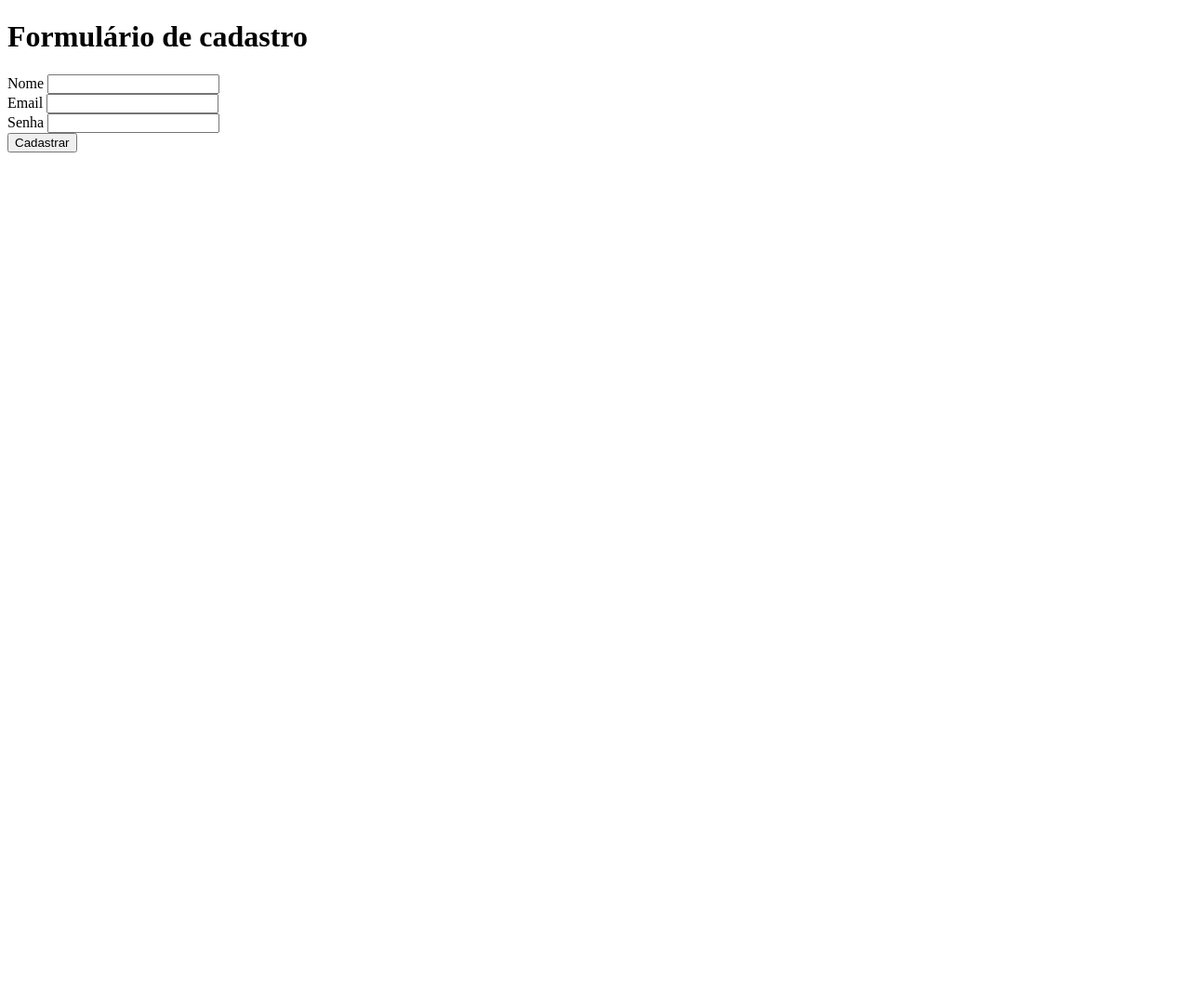
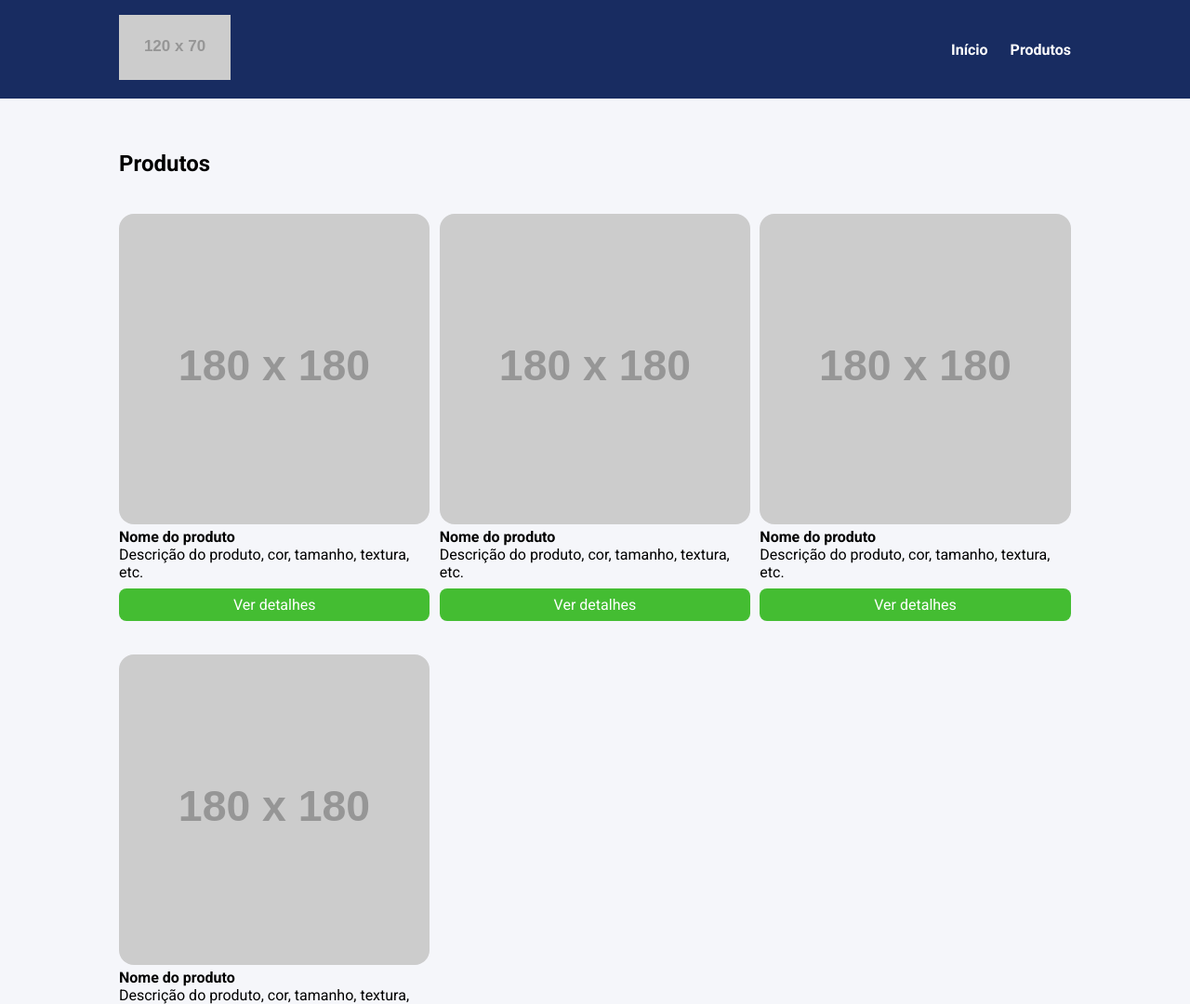
Before and after one commit to Ciganeks/curso_ebac_frontend, a website: page index.html in a window 1280 px wide. Shown: the top 1080 px of the page at 93% size. Before the commit the page ends 800 px from the top, so only its background shows below. Drawn offline with Linux system fonts and the light colour scheme; placeholder pictures from the web are drawn by us.

Commit message:
Adição arquivos

```diff
--- a/index.html
+++ b/index.html
@@ -1,25 +1,80 @@
 <!DOCTYPE html>
-<html lang="pt-br">
+<html lang="pt-BR">
 <head>
     <meta charset="UTF-8">
+    <meta http-equiv="X-UA-Compatible" content="IE=edge">
     <meta name="viewport" content="width=device-width, initial-scale=1.0">
-    <title>Formulário de Cadastro</title>
+    <title>Document</title>
+    <link rel="preconnect" href="https://fonts.googleapis.com">
+    <link rel="preconnect" href="https://fonts.gstatic.com" crossorigin>
+    <link href="https://fonts.googleapis.com/css2?family=Roboto:wght@400;700&display=swap" rel="stylesheet">
+    <link rel="stylesheet" href="./build/styles/main.css">
 </head>
 <body>
-    <h1>Formulário de cadastro</h1>
-    <form>
-        <label for="user">Nome</label>
-        <input id="user" type="text" />
-        <br />
-        <label for="email">Email</label>
-        <input id="email" type="email" />
-        <br />
-        <label for="password">Senha</label>
-        <input id="password" type="password" />
-        <br />
-        <button type="submit">
-            Cadastrar
-        </button>
-    </form>
+    <header>
+        <div class="container">
+            <div class="branding">
+                <img src="https://via.placeholder.com/120x70" />
+            </div>
+            <nav>
+                <ul class="menu">
+                    <li>
+                        <a href="#">Início</a>
+                    </li>
+                    <li>
+                        <a href="#">Produtos</a>
+                    </li>
+                </ul>
+            </nav>
+        </div>
+    </header>
+    <section>
+        <div class="container">
+            <h2>Produtos</h2>
+            <ul class="products">
+                <li class="product-item">
+                    <img src="https://via.placeholder.com/180x180" />
+                    <h4>Nome do produto</h4>
+                    <p>
+                        Descrição do produto, cor, tamanho, textura, etc.
+                    </p>
+                    <a href="#" class="product-button">
+                        Ver detalhes
+                    </a>
+                </li>
+                <li class="product-item">
+                    <img src="https://via.placeholder.com/180x180" />
+                    <h4>Nome do produto</h4>
+                    <p>
+                        Descrição do produto, cor, tamanho, textura, etc.
+                    </p>
+                    <a href="#" class="product-button">
+                        Ver detalhes
+                    </a>
+                </li>
+                <li class="product-item">
+                    <img src="https://via.placeholder.com/180x180" />
+                    <h4>Nome do produto</h4>
+                    <p>
+                        Descrição do produto, cor, tamanho, textura, etc.
+                    </p>
+                    <a href="#" class="product-button">
+                        Ver detalhes
+                    </a>
+                </li>
+                <li class="product-item">
+                    <img src="https://via.placeholder.com/180x180" />
+                    <h4>Nome do produto</h4>
+                    <p>
+                        Descrição do produto, cor, tamanho, textura, etc.
+                    </p>
+                    <a href="#" class="product-button">
+                        Ver detalhes
+                    </a>
+                </li>
+            </ul>
+        </div>
+    </section>
+>>>>>>> Stashed changes
 </body>
 </html>
--- /dev/null
+++ b/src/styles/fonts.less
@@ -0,0 +1 @@
+@import url("https://fonts.googleapis.com/css2?family=Familjen+Grotesk:ital,wght@0,400..700;1,400..700&display=swap");
--- /dev/null
+++ b/src/styles/main.less
@@ -0,0 +1,111 @@
+@import "variaveis.less";
+@import "mapas.less";
+
+@breakpointMobile: ~"(max-width: 767px)";
+@breakpointTablet: ~"(max-width: 1023px)";
+
+.container() {
+    max-width: 1024px;
+    width: 100%;
+    margin: 0 auto;
+
+@media @breakpointTablet {
+    max-width: 80%;
+    }
+}
+
+* {
+    margin: 0;
+    padding: 0;
+    box-sizing: border-box;
+    font-family: Roboto, sans-serif;
+}
+
+body {
+    background-color: #colors[backgroundColor];
+}
+
+li {
+    list-style: none;
+}
+
+header {
+    background-color: @backgroundSecundario;
+    position: sticky;
+    top: 0;
+    left: 0;
+
+.container {
+    .container();
+    display: flex;
+    justify-content: space-between;
+    align-items: center;
+    padding: 16px 0;
+
+    .menu {
+    display: flex;
+
+    li {
+        font-weight: bold;
+        margin-left: 24px;
+
+        a {
+        color: @corTexto;
+        text-decoration: none;
+        }
+    }
+    }
+}
+}
+
+section {
+padding: 56px 0;
+
+.container {
+    .container();
+}
+
+.products {
+    margin-top: 40px;
+    display: grid;
+    grid-template-columns: repeat(3, 32.66%);
+    column-gap: 1%;
+    row-gap: 4%;
+    width: 100%;
+
+    .product-item {
+    img {
+        width: 100%;
+        border-radius: 16px;
+    }
+
+    .product-button {
+        display: block;
+        background-color: @corBotao;
+        color: @corTexto;
+        text-align: center;
+        padding: 8px 0;
+        border-radius: 8px;
+        margin-top: 8px;
+        text-decoration: none;
+
+        &:hover {
+        background-color: @botaoHover;
+        }
+    }
+
+    @media @breakpointMobile {
+        margin-bottom: 32px;
+    }
+    }
+
+    @media @breakpointTablet {
+    grid-template-columns: repeat(2, 48.5%);
+    column-gap: 3%;
+    }
+
+    @media @breakpointMobile {
+    display: block;
+    }
+}
+}
--- /dev/null
+++ b/src/styles/mapas.less
@@ -0,0 +1,3 @@
+#colors() {
+    backgroundcolor: #f5f6fa;
+}
--- /dev/null
+++ b/src/styles/variaveis.less
@@ -0,0 +1,7 @@
+@import "./fonts.less";
+
+@mainBackground: #f5f6fa;
+@backgroundSecundario: #182c61;
+@corBotao: #44bd32;
+@botaoHover: #4cd137;
+@corTexto: #fff;
```
Also changed, not shown: package.json (added, +16 -0 lines), build/styles/main.css (added), 2 other files.
